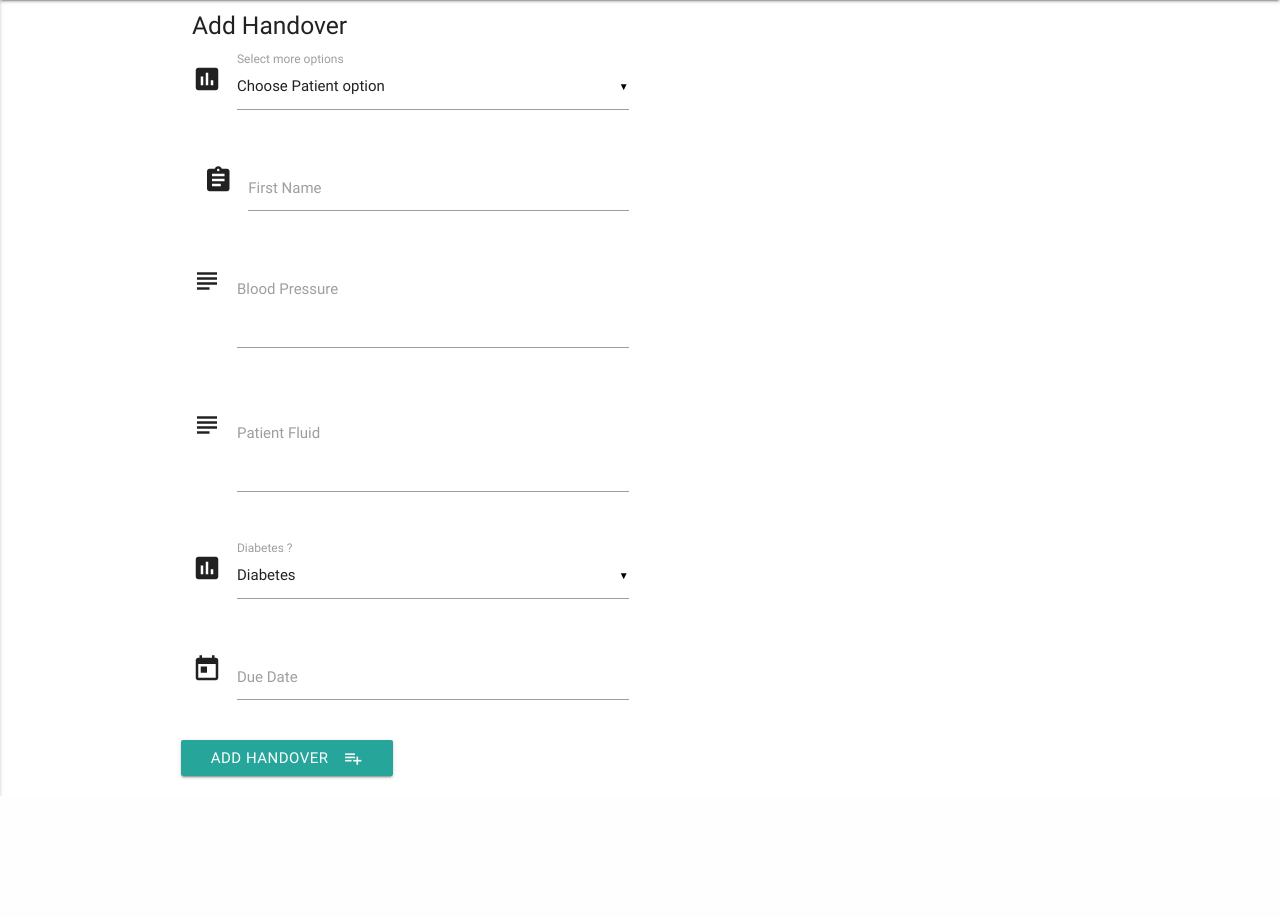
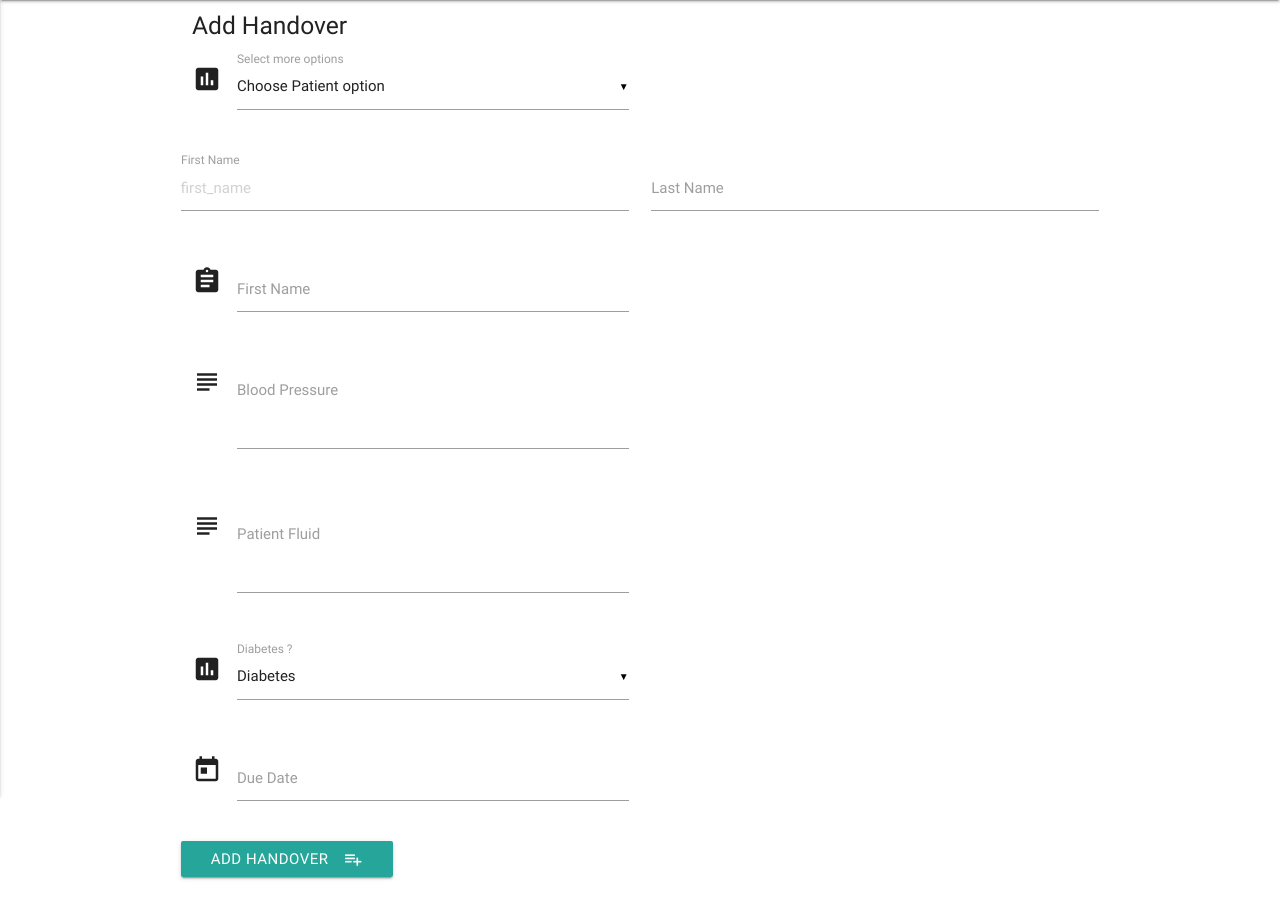
Before and after one commit to jamaral14/data-centric-development-milestone-project-handover, a Flask app: page /get_addhandover in a window 1280 px wide. Shown: the part 64-981 px from the top of the page. Before the commit the page ends 860 px from the top, so only its background shows below. Run offline with Flask 2, Linux system fonts and the light colour scheme; data that the repository does not hold is empty; some libraries are stand-ins or nearby versions.

Commit message:
added forms

```diff
--- a/app.py
+++ b/app.py
@@ -1,5 +1,5 @@
 import os
-import env
+#import env
 from flask import Flask, render_template, redirect, request, url_for
 from flask_pymongo import PyMongo
 from bson.objectid import ObjectId
--- a/templates/addhandover.html
+++ b/templates/addhandover.html
@@ -5,7 +5,7 @@
 <div class="row">
     <form  action="{{ url_for('insert_handover') }}" method="POST" class="col s12">
         <div class="row">
-         <div class="input-field col s6">
+         <div class="input-field col s12 m6 l6">
          <i class="material-icons prefix">poll</i>
     <select id= "sections" name= "select_option">
       <option value="" disabled selected>Choose Patient option</option>
@@ -16,21 +16,33 @@
     <label>Select more options</label>
   </div>
   </div>
-            <div class="input-field col s6">
+    <div class="row">
+    <form class="col s12">
+      <div class="row">
+        <div class="input-field col s6">
+          <input placeholder="first_name" id="first_name" type="text" class="validate">
+          <label for="icon_prefix">First Name</label>
+        </div>
+        <div class="input-field col s6">
+          <input id="last_name" type="text" class="validate">
+          <label for="last_name">Last Name</label>
+        </div>
+      </div>
+            <div class="input-field col s12 m6 l6">
                 <i class="material-icons prefix">assignment</i>
                 <input id="first_name" name="first_name" type="text" class="validate">
                 <label for="icon_prefix">First Name</label>
             </div>
             </div>
             <div class="row">
-            <div class="input-field col s6">
+            <div class="input-field col s12 m6 l6">
                 <i class="material-icons prefix">subject</i>
                 <textarea name="blood_pressure" id="blood_pressure" class="materialize-textarea"></textarea>
                 <label for="icon_telephone">Blood Pressure</label>
             </div>
         </div>
         <div class="row">
-            <div class="input-field col s6">
+            <div class="input-field col s12 m6 l6">
                 <i class="material-icons prefix">subject</i>
                 <textarea name="patient_fluids" id="patient_fluids" class="materialize-textarea"></textarea>
                 <label for="icon_telephone">Patient Fluid</label>
@@ -38,7 +50,7 @@
         </div>
 
         <div class="row">
-    <div class="input-field col s6">
+    <div class="input-field col s12 m6 l6">
     <i class="material-icons prefix">poll</i>
     <select>
       <option value="" disabled selected>Diabetes</option>
```
